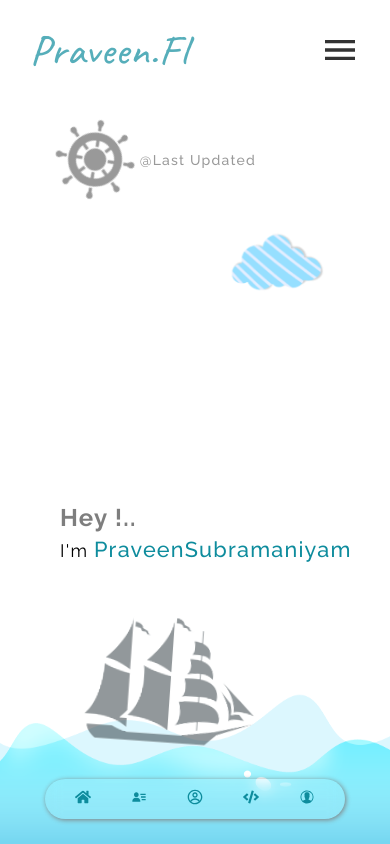
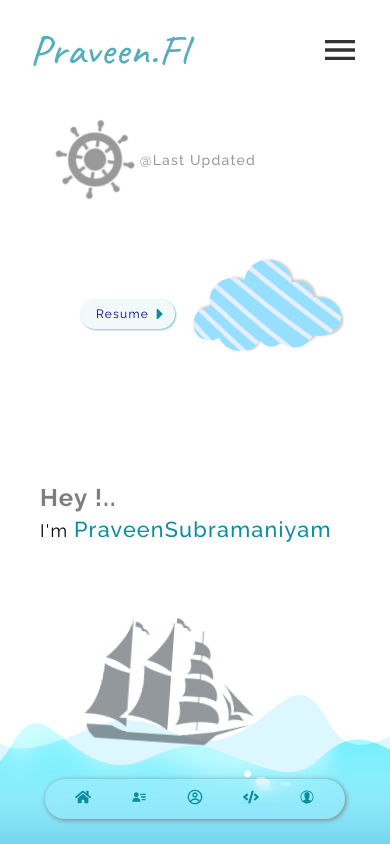
Before and after one commit to iampravinsubramaniyam/portfolio-react, a React (Create React App) app: page / in a window 390 px wide. Shown: the top 844 px of the page. Built offline with nearby package versions, Linux system fonts and the light colour scheme.

Commit message:
resume indicator added

```diff
--- a/src/sections/Main.js
+++ b/src/sections/Main.js
@@ -9,6 +9,8 @@ import cloud from '../images/main/cloud.png';
 import boat from '../images/main/boat.png';
 import WheelContainer from '../components/WheelContainer';
 import LastUpdated from '../components/LastUpdated';
+import { FaCaretRight } from "react-icons/fa";
+import resume from "../resume/PRAVEEN S (BTECH - IT)- RESUME.pdf"
 
 const Main = ({ setMainInView}) => {
   const main = useRef(null);
@@ -31,9 +33,12 @@ const Main = ({ setMainInView}) => {
 
       <div className="cloud-container">
         <div className="resume-container">
-          <a className='resume-cloud' href={cloud} download>
+          <a className='resume-cloud' href={resume} download>
             <img src={cloud} alt="Download CV" />
           </a>
+          <div className="resume-indication">
+            Resume <FaCaretRight className='resume-indicator'/>
+          </div>
         </div>
         <img src={clouds} alt="clouds" />
       </div>
--- a/src/styles/about.css
+++ b/src/styles/about.css
@@ -228,7 +228,7 @@
     }
 
     .tech-box{
-        width: 90%;
+        width: 100%;
         padding-right: 10px;
     }
 }
--- a/src/styles/main.css
+++ b/src/styles/main.css
@@ -27,7 +27,7 @@
 }
 
 .resume-container{
-    width: 100%;
+    width: 300px;
     height: 50%;
     position: relative;
     display: flex;
@@ -35,6 +35,46 @@
     justify-content: center;
 }
 
+.resume-indication{
+    position: absolute;
+    height: 30px;
+    width: 95px;
+    left: -10%;
+    top: 45%;
+    background-color: rgba(14, 140, 157, 0.055);
+    padding: 8px 16px;
+    border-radius: 50px;
+    font-size: 12px;
+    box-shadow: 1px 1px 2px rgba(14, 140, 157, 0.534);
+
+    display: flex;
+    align-items: center;
+    justify-content: center;
+    overflow: hidden;
+    color: navy;
+    font-weight: 400;
+
+}
+
+.resume-indicator{
+    width: 18px ;
+    height: 18px;
+    position: relative;
+    right: -5px;
+    color: rgb(14, 140, 157);
+    animation: move 1s ease infinite;
+  }
+
+  @keyframes move {
+    0%{
+        right: -4px;
+    }50%{
+        right: -6px;
+    }100%{
+        right: -4px;
+    }
+
+  }
 
 
 .resume-cloud{
@@ -225,7 +265,6 @@
     .cloud-container{
         right: 0px;
         width: 300px;
-        top: 0px;
     }
 
     @keyframes swing {
@@ -258,8 +297,14 @@
         bottom: 150px;
     }
 
+    .resume-indication{
+        left: -20%;
+    }
+
 
   }
+
+
 
   @media screen and (max-width: 576px){
     .wheel-container{
@@ -281,6 +326,8 @@
     .cloud-container{
         width: 200px;
         right: 10px;
+        top: -45px
+
     }
 
     .cloud-container img{
@@ -288,25 +335,18 @@
     }
 
     .resume-cloud{
-        width: 120px;
-        height: 60px;
+        width: 200px;
+        height: 100px;
     }
 
-
-  }
-
-  @media screen and (max-width: 576px){
-    .cloud-container{
-        top: -45px
-    }
 
     .wheel{
         width: 80px;
     }
 
     .autospell-warper{
-        left: 60px;
-        bottom: 240px;
+        left: 40px;
+        bottom: 260px;
     }
 
     .boat{
@@ -363,4 +403,8 @@
     .wheel-container{
         height: 120px;
     }
+
+    .cloud-container{
+        top: 80px;
+    }
   }
```
Also changed, not shown: 1 other file (tests, documents, lock files or other folders).
